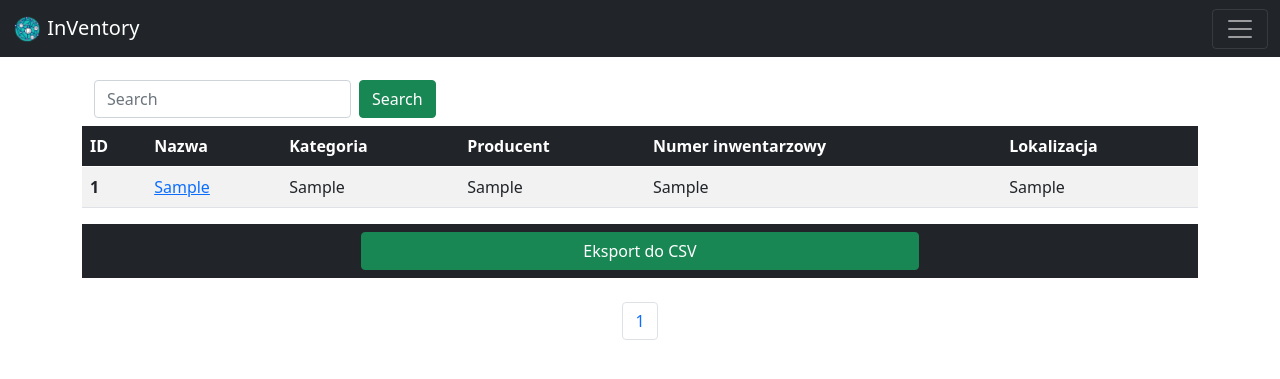
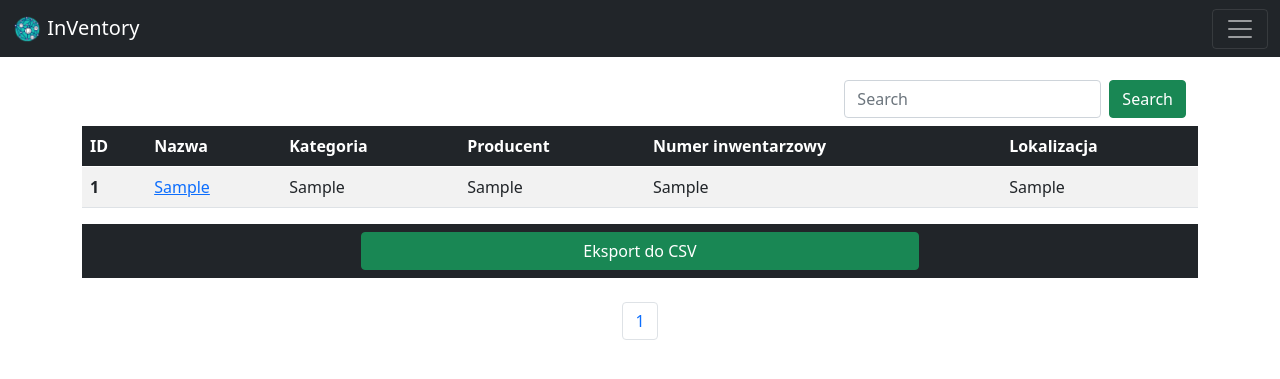
Before and after one commit to matszelo/InVentory, a Django app: page /equipment/ in a window 1280 px wide. Shown: the top 379 px of the page. Run offline with Django 4.2, Linux system fonts and the light colour scheme; a user stored in the database is signed in; tables that the repository leaves empty hold one stand-in row (values such as "Sample post").

Commit message:
Przywrócenie do działania search bara i ustawienie go poprawnie

```diff
--- a/equipment/templates/equipment/equipment_list.html
+++ b/equipment/templates/equipment/equipment_list.html
@@ -2,8 +2,9 @@
 
 {% block content %}
 {% if user.is_authenticated%}
-<nav class="navbar bg-body-tertiary" style="display: flex; justify-content: right;">
+<nav class="navbar bg-body-tertiary" style="display: flex; justify-content: center;">
   <div class="container-fluid">
+      <a></a>
     <form class="d-flex" method="POST" action="{% url 'search_equipment' %}">
         {% csrf_token %}
       <input class="form-control me-2" type="search" placeholder="Search" aria-label="Search" name="searched">
```
